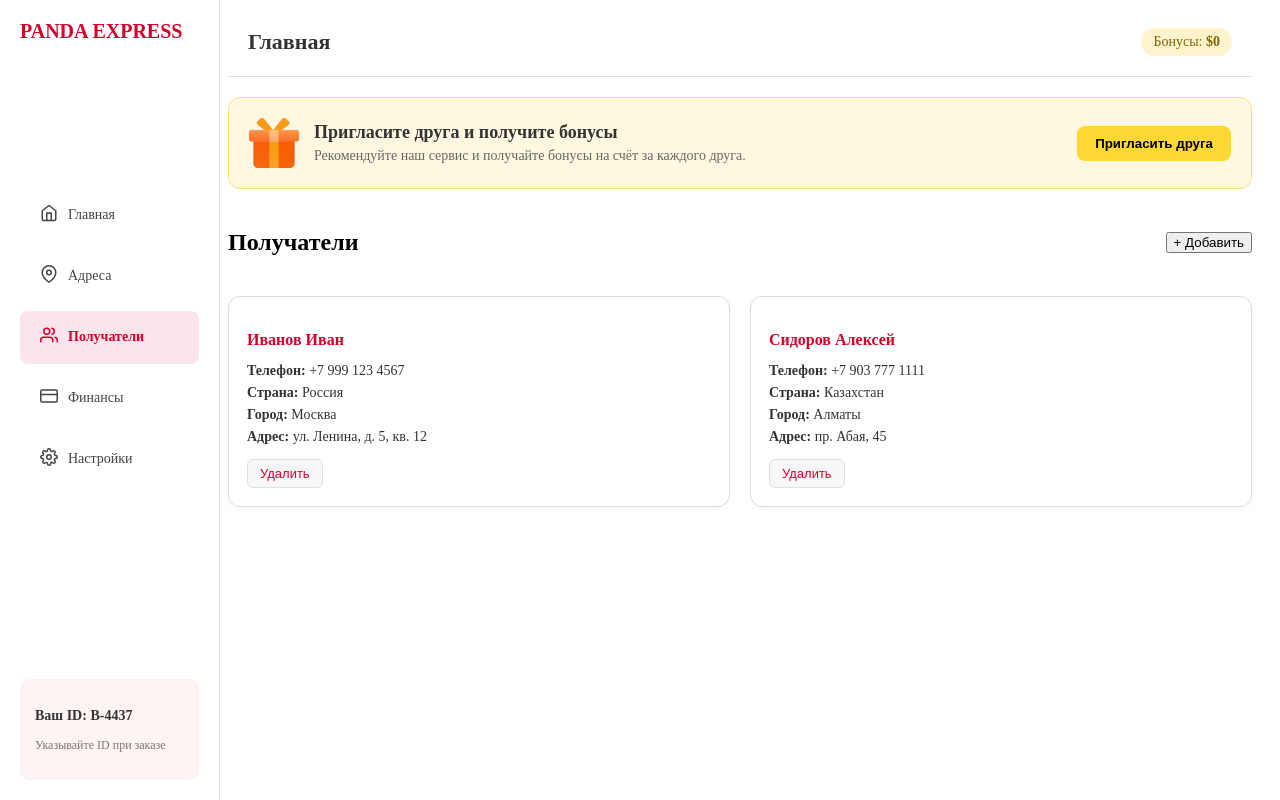
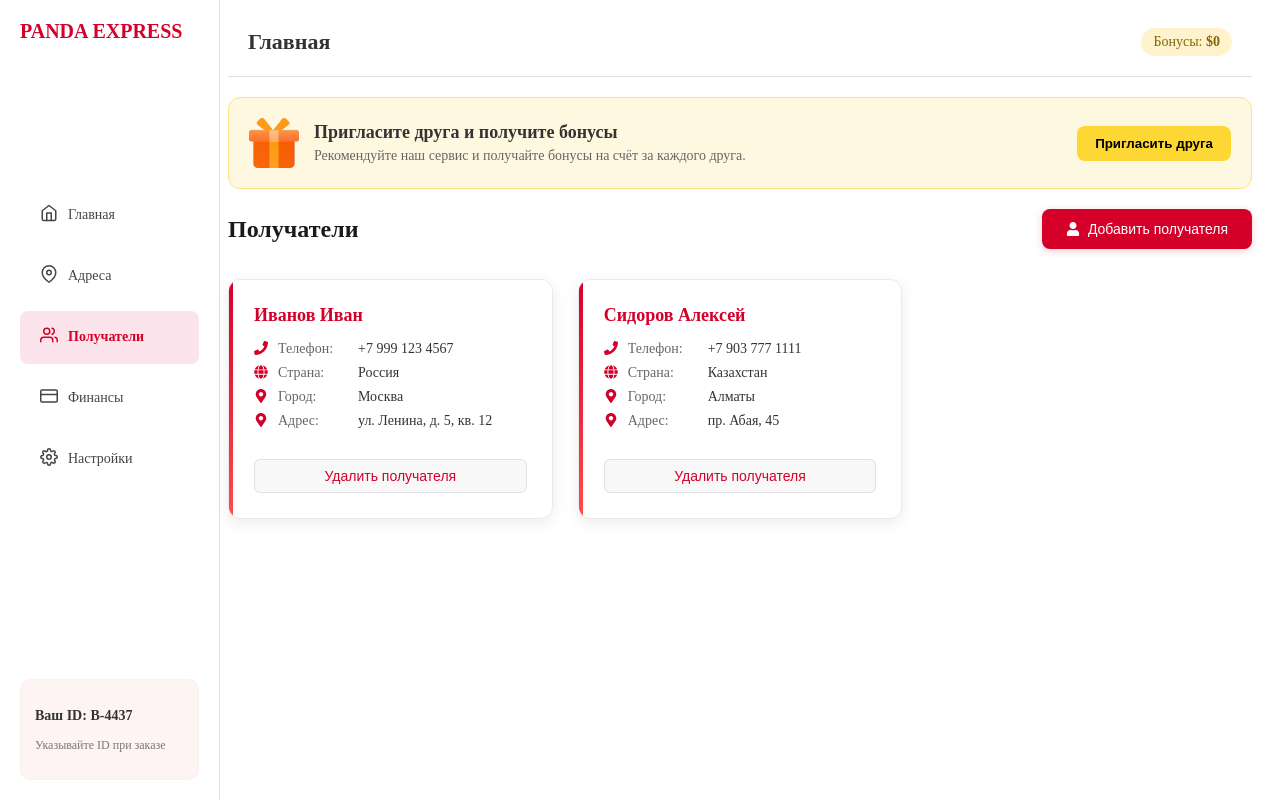
Before and after one commit to emarishkin/PandaCnExpress, a React (Vite) app: page /receivers in a window 1280 px wide. Built offline with nearby package versions, Linux system fonts and the light colour scheme; no server answers.

Commit message:
style++++

```diff
--- a/src/pages/Receivers.tsx
+++ b/src/pages/Receivers.tsx
@@ -1,7 +1,8 @@
-import  { useState } from "react";
+import { useState } from "react";
 import DashboardLayout from "../layouts/DashboardLayout";
 import AddReceiverModal from "../components/AddReceiverModal/AddReceiverModal";
 import '../style/Receivers.css';
+import { FaUser, FaPhone, FaMapMarkerAlt, FaGlobe } from "react-icons/fa";
 
 export default function Receivers() {
   const [receivers, setReceivers] = useState([
@@ -33,7 +34,7 @@ export default function Receivers() {
     <>
       {modalOpen && (
         <AddReceiverModal
-          onAdd={(newR) => setReceivers([...receivers, newR])}
+          onAdd={(newR) => setReceivers([...receivers, { ...newR, id: Date.now() }])}
           onClose={() => setModalOpen(false)}
         />
       )}
@@ -41,7 +42,9 @@ export default function Receivers() {
       <DashboardLayout>
         <div className="receivers-header">
           <h2>Получатели</h2>
-          <button className="add-button" onClick={() => setModalOpen(true)}>+ Добавить</button>
+          <button className="add-button" onClick={() => setModalOpen(true)}>
+            <FaUser /> Добавить получателя
+          </button>
         </div>
 
         <div className="receiver-list">
@@ -49,12 +52,29 @@ export default function Receivers() {
             <div key={r.id} className="receiver-card">
               <h3>{r.name}</h3>
               <ul>
-                <li><strong>Телефон:</strong> {r.phone}</li>
-                <li><strong>Страна:</strong> {r.country}</li>
-                <li><strong>Город:</strong> {r.city}</li>
-                <li><strong>Адрес:</strong> {r.address}</li>
+                <li>
+                  <FaPhone style={{ marginRight: 10, color: "#d4002a" }} />
+                  <strong>Телефон:</strong> {r.phone}
+                </li>
+                <li>
+                  <FaGlobe style={{ marginRight: 10, color: "#d4002a" }} />
+                  <strong>Страна:</strong> {r.country}
+                </li>
+                <li>
+                  <FaMapMarkerAlt style={{ marginRight: 10, color: "#d4002a" }} />
+                  <strong>Город:</strong> {r.city}
+                </li>
+                <li>
+                  <FaMapMarkerAlt style={{ marginRight: 10, color: "#d4002a" }} />
+                  <strong>Адрес:</strong> {r.address}
+                </li>
               </ul>
-              <button className="delete-button" onClick={() => handleDelete(r.id)}>Удалить</button>
+              <button
+                className="delete-button"
+                onClick={() => handleDelete(r.id)}
+              >
+                Удалить получателя
+              </button>
             </div>
           ))}
         </div>
--- a/src/style/Receivers.css
+++ b/src/style/Receivers.css
@@ -1,37 +1,129 @@
+/* Обновленный Receivers.css */
+
 .receivers-header {
   display: flex;
   justify-content: space-between;
   align-items: center;
-  margin-bottom: 20px;
+  margin-bottom: 30px;
+}
+
+.receivers-header h2 {
+  font-size: 24px;
+  color: #1a1a1a;
+  margin: 0;
+}
+
+.add-button {
+  background: #d4002a;
+  color: white;
+  border: none;
+  border-radius: 8px;
+  padding: 12px 24px;
+  font-size: 14px;
+  font-weight: 500;
+  cursor: pointer;
+  transition: all 0.2s;
+  display: inline-flex;
+  align-items: center;
+  gap: 8px;
+  box-shadow: 0 2px 8px rgba(212, 0, 42, 0.2);
+}
+
+.add-button:hover {
+  background: #b30022;
+  transform: translateY(-2px);
+  box-shadow: 0 4px 12px rgba(212, 0, 42, 0.3);
+}
+
+.add-button:active {
+  transform: translateY(0);
 }
 
 .receiver-list {
   display: grid;
-  grid-template-columns: repeat(auto-fit, minmax(280px, 1fr));
-  gap: 20px;
+  grid-template-columns: repeat(auto-fill, minmax(300px, 1fr));
+  gap: 25px;
 }
 
 .receiver-card {
-  background: #fff;
-  border: 1px solid #ddd;
+  background: white;
   border-radius: 12px;
-  padding: 18px;
-  box-shadow: 0 2px 10px rgba(0, 0, 0, 0.03);
+  padding: 25px;
+  box-shadow: 0 4px 15px rgba(0, 0, 0, 0.08);
+  border: 1px solid #eaeaea;
+  transition: transform 0.2s, box-shadow 0.2s;
+  position: relative;
+  overflow: hidden;
+}
+
+.receiver-card:hover {
+  transform: translateY(-5px);
+  box-shadow: 0 8px 20px rgba(0, 0, 0, 0.12);
+}
+
+.receiver-card::after {
+  content: "";
+  position: absolute;
+  top: 0;
+  left: 0;
+  width: 4px;
+  height: 100%;
+  background: linear-gradient(to bottom, #d4002a, #ff4d4d);
 }
 
 .receiver-card h3 {
-  margin-bottom: 10px;
+  font-size: 18px;
   color: #d4002a;
-  font-size: 16px;
+  margin: 0 0 15px 0;
+  font-weight: 600;
 }
 
 .receiver-card ul {
   list-style: none;
   padding: 0;
-  font-size: 14px;
-  color: #333;
+  margin: 0 0 20px 0;
 }
 
 .receiver-card li {
-  margin-bottom: 6px;
+  margin-bottom: 8px;
+  font-size: 14px;
+  color: #333;
+  display: flex;
 }
+
+.receiver-card li strong {
+  color: #666;
+  min-width: 80px;
+  display: inline-block;
+  font-weight: 500;
+}
+
+.delete-button {
+  background: #f8f8f8;
+  border: 1px solid #e0e0e0;
+  color: #d4002a;
+  padding: 8px 16px;
+  border-radius: 6px;
+  font-size: 14px;
+  cursor: pointer;
+  transition: all 0.2s;
+  width: 100%;
+  margin-top: 10px;
+}
+
+.delete-button:hover {
+  background: #ffeeee;
+  border-color: #d4002a;
+}
+
+@media (max-width: 768px) {
+  .receivers-header {
+    flex-direction: column;
+    align-items: flex-start;
+    gap: 15px;
+  }
+
+  .receiver-list {
+    grid-template-columns: 1fr;
+  }
+}
```
